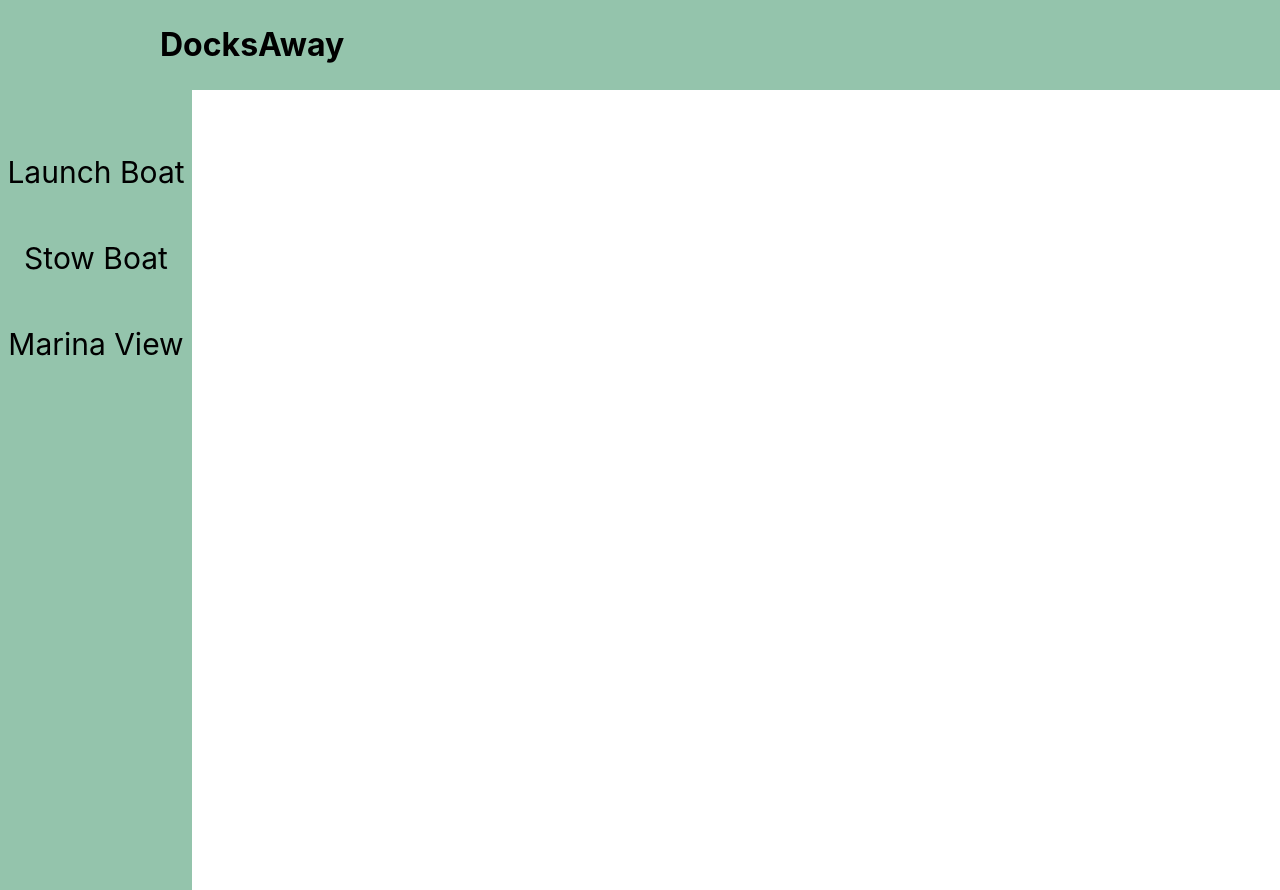
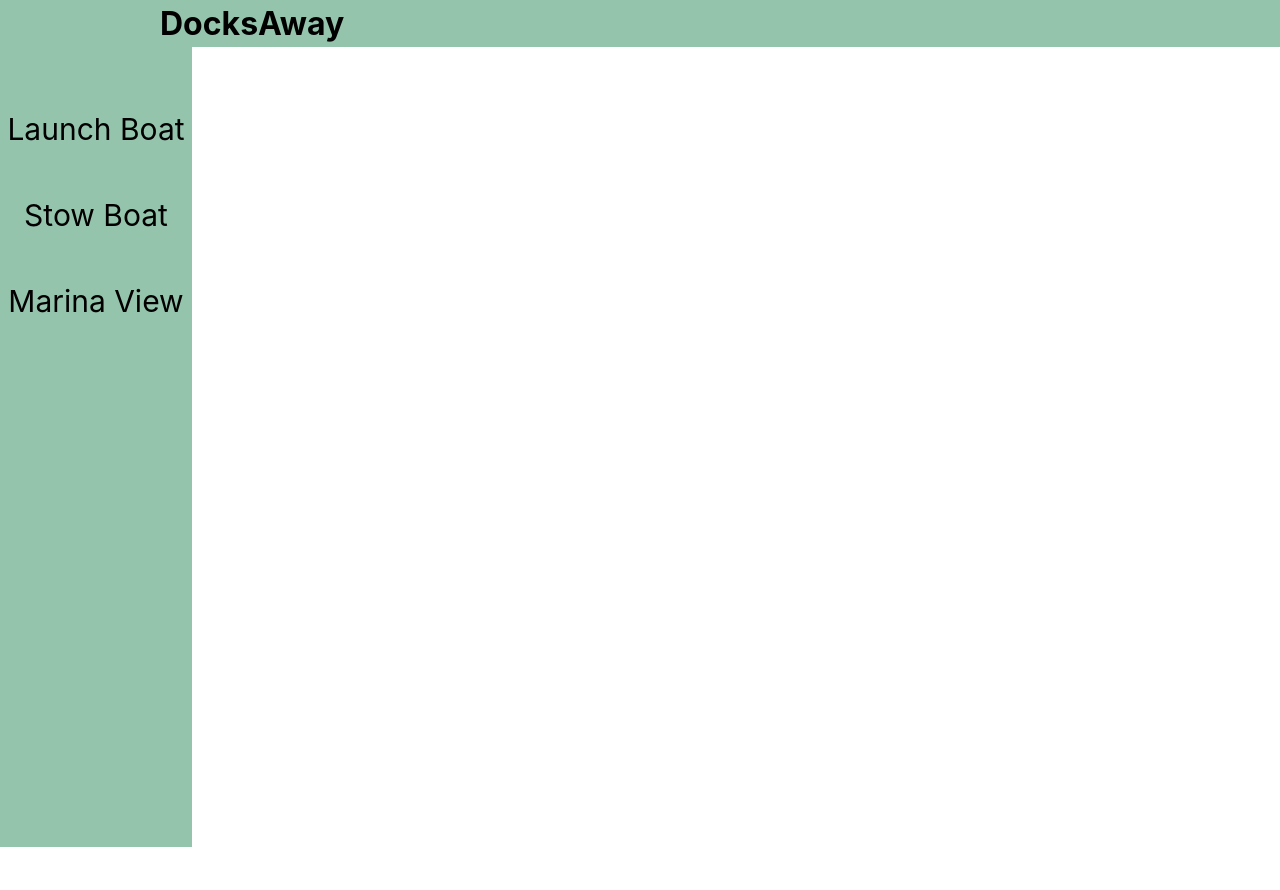
Before and after one commit to ernestmummey/Docks-Away, a React (Create React App) app in the folder client/: page / in a window 1280 px wide. After the commit the page ends 847 px from the top, so only its background shows below. Built offline with nearby package versions, Linux system fonts and the light colour scheme.

Commit message:
Created aglobal reset due to issues with css

```diff
--- a/client/src/index.scss
+++ b/client/src/index.scss
@@ -1,9 +1,15 @@
+* {
+  margin: 0;
+  padding: 0;
+  box-sizing: border-box;
+}
+
+
 html {
   font-size: 62.5%;
 }
 
 body {
-  margin: 0;
   font-size: 1.6rem;
   font-family: -apple-system, BlinkMacSystemFont, 'Helvetica Neue', 'Segoe UI', 'Roboto', 'Oxygen',
     'Ubuntu', 'Cantarell', 'Fira Sans', 'Droid Sans',
```
